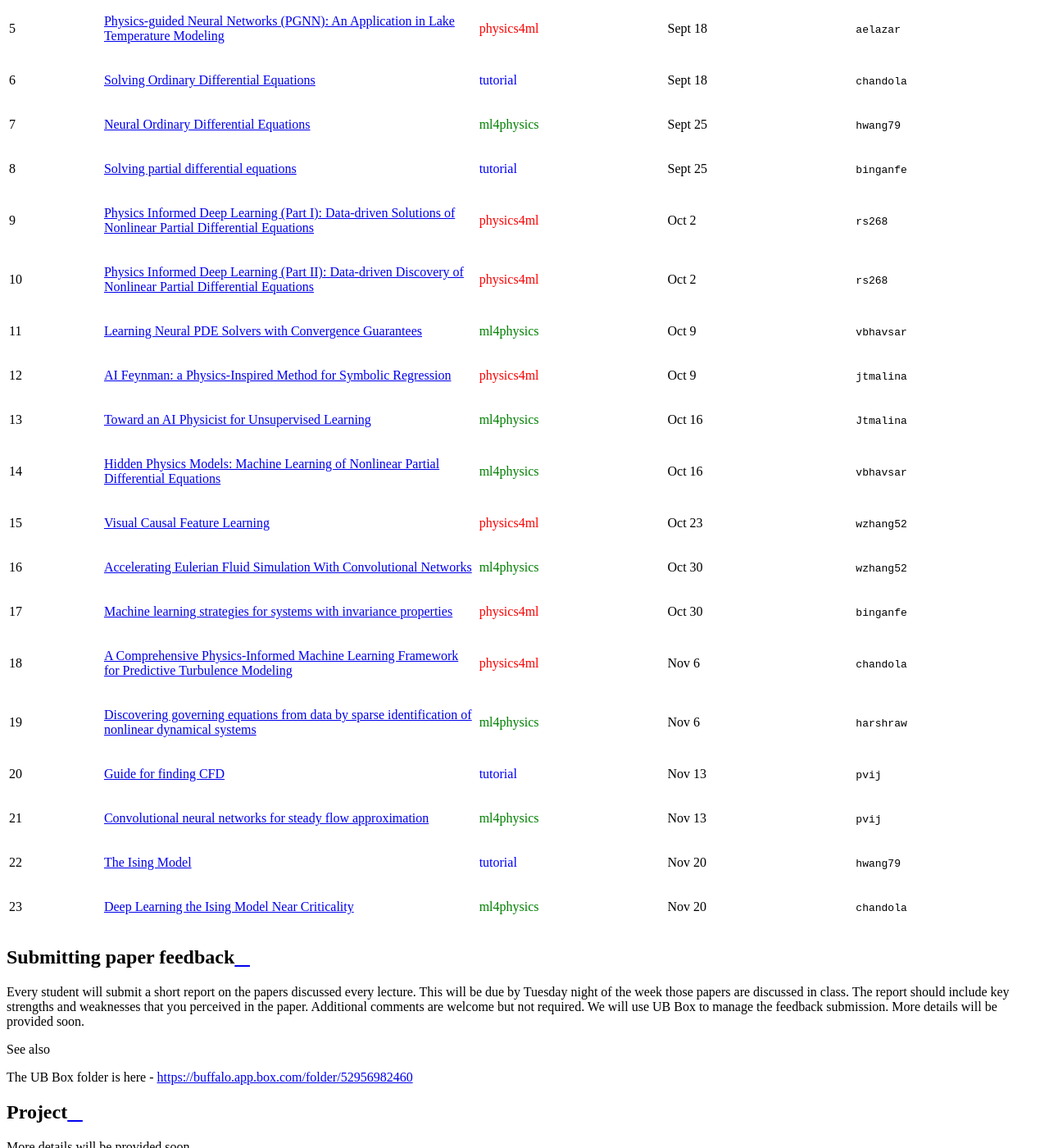
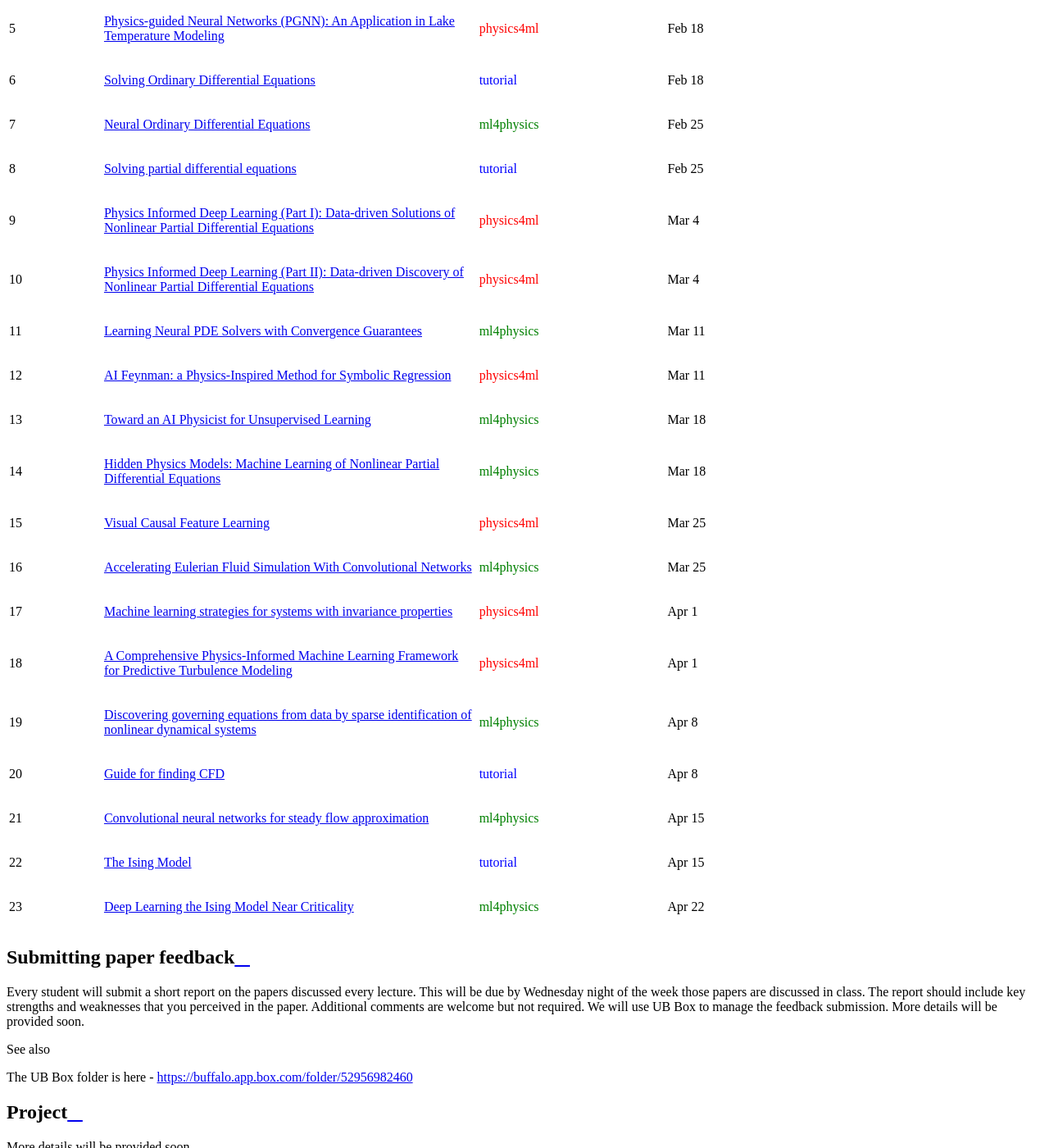
Before and after one commit to ubdsgroup/cse741-ub, a Sphinx documentation site: the page built from source/index.rst, in a window 1280 px wide and 1400 px high, scrolled down 1970 px. Shown: the whole window at 82% size. Built offline with Sphinx 7.4.7 and the Read the Docs theme 2.0.0, drawn with Linux system fonts in a browser that asks for light colours; some of the changed text lies outside the part shown.

Commit message:
updating 2021 page

```diff
--- a/source/index.rst
+++ b/source/index.rst
@@ -28,8 +28,8 @@ Instructors
 
 Meeting times and locations
 ----------------------------
-* Wednesdays 10.00 AM - 12.20 PM, 212 Capen Hall (CARA Suite Conference Room)
-* Chandola Office Hours: Tuesdays, 1.00 PM - 3.00 PM, 213 Capen Hall.
+* Thursdays 5.40 PM - 7.45 PM, `Virtual on Zoom <https://buffalo.zoom.us/j/92422254046>`_
+* Chandola Office Hours: Fridays 3.00 PM - 5.00 PM, `Virtual on Zoom <https://buffalo.zoom.us/j/94867240117?pwd=NGxCNFgzcUVnYjVoalpJQkczNTNjZz09>`_
 
 Prerequisites
 ---------------
@@ -37,7 +37,7 @@ CSE 574 - Introduction to Machine Learning or equivalent (*This will be strictly
 
 Piazza Page
 ------------
-`https://piazza.com/class/k02huzljak83nh <https://piazza.com/class/k02huzljak83nh>`_
+`https://piazza.com/class/kknw0p24p301ji <https://piazza.com/class/kknw0p24p301ji>`_
 
 * We will use Piazza as the primary medium for communication.
 
@@ -76,7 +76,7 @@ Reading list
 
 Submitting paper feedback
 -------------------------
-Every student will submit a short report on the papers discussed every lecture. This will be due by Tuesday night of the week those papers are discussed in class. The report should include key strengths and weaknesses that you perceived in the paper. Additional comments are welcome but not required. We will use UB Box to manage the feedback submission. More details will be provided soon.
+Every student will submit a short report on the papers discussed every lecture. This will be due by Wednesday night of the week those papers are discussed in class. The report should include key strengths and weaknesses that you perceived in the paper. Additional comments are welcome but not required. We will use UB Box to manage the feedback submission. More details will be provided soon.
 
 .. seealso::
    The UB Box folder is here - `https://buffalo.app.box.com/folder/52956982460 <https://buffalo.app.box.com/folder/52956982460>`_
--- a/source/topics.csv
+++ b/source/topics.csv
@@ -1,23 +1,23 @@
-1,`Theory-guided Data Science: A New Paradigm for Scientific Discovery from Data <https://arxiv.org/abs/1612.08544>`_,:red:`physics4ml`,Sept 4,``chandola``
-2,`Machine learning and the physical sciences <https://arxiv.org/pdf/1903.10563.pdf>`_,:red:`physics4ml`,Sept 4,``chandola``
-3,`Gaussian Processes <http://krasserm.github.io/2018/03/19/gaussian-processes/>`_,:blue:`tutorial`,Sept 11,``aelazar``
-4,`Machine learning of linear differential equations using Gaussian processes <https://arxiv.org/pdf/1701.02440.pdf>`_,:green:`ml4physics`,Sept 11,``chandola``
-5,`Physics-guided Neural Networks (PGNN): An Application in Lake Temperature Modeling <https://arxiv.org/abs/1710.11431>`_,:red:`physics4ml`,Sept 18,``aelazar``
-6,`Solving Ordinary Differential Equations <https://mathinsight.org/ordinary_differential_equation_introduction>`_,:blue:`tutorial`,Sept 18,``chandola``
-7,`Neural Ordinary Differential Equations <https://papers.nips.cc/paper/7892-neural-ordinary-differential-equations>`_,:green:`ml4physics`,Sept 25,``hwang79``
-8,`Solving partial differential equations <http://hplgit.github.io/Programming-for-Computations/pub/p4c/._p4c-bootstrap-Matlab023.html>`_,:blue:`tutorial`,Sept 25,``binganfe``
-9,`Physics Informed Deep Learning (Part I): Data-driven Solutions of Nonlinear Partial Differential Equations <https://arxiv.org/abs/1711.10561>`_,:red:`physics4ml`,Oct 2,``rs268``
-10,`Physics Informed Deep Learning (Part II): Data-driven Discovery of Nonlinear Partial Differential Equations <https://arxiv.org/abs/1711.10566>`_,:red:`physics4ml`,Oct 2,``rs268``
-11,`Learning Neural PDE Solvers with Convergence Guarantees <https://arxiv.org/abs/1906.01200>`_,:green:`ml4physics`,Oct 9,``vbhavsar``
-12,`AI Feynman: a Physics-Inspired Method for Symbolic Regression <https://arxiv.org/pdf/1905.11481.pdf>`_,:red:`physics4ml`,Oct 9,``jtmalina``
-13,`Toward an AI Physicist for Unsupervised Learning <https://arxiv.org/abs/1810.10525>`_,:green:`ml4physics`,Oct 16,``Jtmalina``
-14,`Hidden Physics Models: Machine Learning of Nonlinear Partial Differential Equations <https://arxiv.org/pdf/1708.00588.pdf>`_,:green:`ml4physics`,Oct 16,``vbhavsar``
-15,`Visual Causal Feature Learning <https://arxiv.org/pdf/1412.2309.pdf>`_,:red:`physics4ml`,Oct 23,``wzhang52``
-16,`Accelerating Eulerian Fluid Simulation With Convolutional Networks <https://arxiv.org/abs/1607.03597>`_,:green:`ml4physics`,Oct 30,``wzhang52``
-17,`Machine learning strategies for systems with invariance properties <https://www.sciencedirect.com/science/article/pii/S0021999116301309>`_,:red:`physics4ml`,Oct 30,``binganfe``
-18,`A Comprehensive Physics-Informed Machine Learning Framework for Predictive Turbulence Modeling <https://arxiv.org/pdf/1701.07102.pdf>`_,:red:`physics4ml`,Nov 6,``chandola``
-19,`Discovering governing equations from data by sparse identification of nonlinear dynamical systems <https://www.pnas.org/content/113/15/3932>`_,:green:`ml4physics`,Nov 6,``harshraw``
-20,`Guide for finding CFD <http://www.montana.edu/mowkes/research/source-codes/GuideToCFD.pdf>`_,:blue:`tutorial`,Nov 13,``pvij``
-21,`Convolutional neural networks for steady flow approximation <https://www.kdd.org/kdd2016/papers/files/adp1175-guoA.pdf>`_,:green:`ml4physics`,Nov 13,``pvij``
-22,`The Ising Model <https://www.math.arizona.edu/~tgk/541/chap1.pdf>`_,:blue:`tutorial`,Nov 20,``hwang79``
-23,`Deep Learning the Ising Model Near Criticality <http://www.jmlr.org/papers/volume18/17-527/17-527.pdf>`_,:green:`ml4physics`,Nov 20,``chandola``
+1,`Theory-guided Data Science: A New Paradigm for Scientific Discovery from Data <https://arxiv.org/abs/1612.08544>`_,:red:`physics4ml`,Feb 4,
+2,`Machine learning and the physical sciences <https://arxiv.org/pdf/1903.10563.pdf>`_,:red:`physics4ml`,Feb 4,
+3,`Gaussian Processes <http://krasserm.github.io/2018/03/19/gaussian-processes/>`_,:blue:`tutorial`,Feb 11,
+4,`Machine learning of linear differential equations using Gaussian processes <https://arxiv.org/pdf/1701.02440.pdf>`_,:green:`ml4physics`,Feb 11,
+5,`Physics-guided Neural Networks (PGNN): An Application in Lake Temperature Modeling <https://arxiv.org/abs/1710.11431>`_,:red:`physics4ml`,Feb 18,
+6,`Solving Ordinary Differential Equations <https://mathinsight.org/ordinary_differential_equation_introduction>`_,:blue:`tutorial`,Feb 18,
+7,`Neural Ordinary Differential Equations <https://papers.nips.cc/paper/7892-neural-ordinary-differential-equations>`_,:green:`ml4physics`,Feb 25,
+8,`Solving partial differential equations <http://hplgit.github.io/Programming-for-Computations/pub/p4c/._p4c-bootstrap-Matlab023.html>`_,:blue:`tutorial`,Feb 25,
+9,`Physics Informed Deep Learning (Part I): Data-driven Solutions of Nonlinear Partial Differential Equations <https://arxiv.org/abs/1711.10561>`_,:red:`physics4ml`,Mar 4,
+10,`Physics Informed Deep Learning (Part II): Data-driven Discovery of Nonlinear Partial Differential Equations <https://arxiv.org/abs/1711.10566>`_,:red:`physics4ml`,Mar 4,
+11,`Learning Neural PDE Solvers with Convergence Guarantees <https://arxiv.org/abs/1906.01200>`_,:green:`ml4physics`,Mar 11,
+12,`AI Feynman: a Physics-Inspired Method for Symbolic Regression <https://arxiv.org/pdf/1905.11481.pdf>`_,:red:`physics4ml`,Mar 11,
+13,`Toward an AI Physicist for Unsupervised Learning <https://arxiv.org/abs/1810.10525>`_,:green:`ml4physics`,Mar 18,
+14,`Hidden Physics Models: Machine Learning of Nonlinear Partial Differential Equations <https://arxiv.org/pdf/1708.00588.pdf>`_,:green:`ml4physics`,Mar 18,
+15,`Visual Causal Feature Learning <https://arxiv.org/pdf/1412.2309.pdf>`_,:red:`physics4ml`,Mar 25,
+16,`Accelerating Eulerian Fluid Simulation With Convolutional Networks <https://arxiv.org/abs/1607.03597>`_,:green:`ml4physics`,Mar 25,
+17,`Machine learning strategies for systems with invariance properties <https://www.sciencedirect.com/science/article/pii/S0021999116301309>`_,:red:`physics4ml`,Apr 1,
+18,`A Comprehensive Physics-Informed Machine Learning Framework for Predictive Turbulence Modeling <https://arxiv.org/pdf/1701.07102.pdf>`_,:red:`physics4ml`,Apr 1,
+19,`Discovering governing equations from data by sparse identification of nonlinear dynamical systems <https://www.pnas.org/content/113/15/3932>`_,:green:`ml4physics`,Apr 8,
+20,`Guide for finding CFD <http://www.montana.edu/mowkes/research/source-codes/GuideToCFD.pdf>`_,:blue:`tutorial`,Apr 8,
+21,`Convolutional neural networks for steady flow approximation <https://www.kdd.org/kdd2016/papers/files/adp1175-guoA.pdf>`_,:green:`ml4physics`,Apr 15,
+22,`The Ising Model <https://www.math.arizona.edu/~tgk/541/chap1.pdf>`_,:blue:`tutorial`,Apr 15,
+23,`Deep Learning the Ising Model Near Criticality <http://www.jmlr.org/papers/volume18/17-527/17-527.pdf>`_,:green:`ml4physics`,Apr 22,
```
Also changed, not shown: other parts of source/index.rst (+2 -2 lines).
